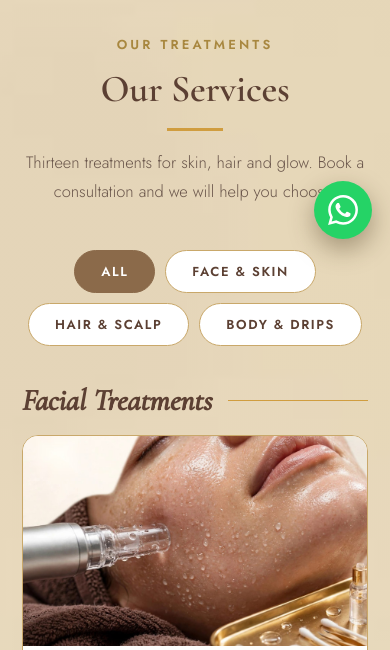
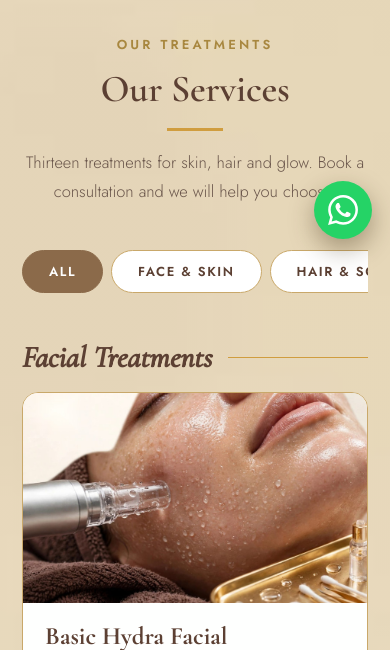
Before and after one commit to anamaslam432-source/viora-flask-done, a Flask app: page / in a window 390 px wide. Shown: the part 587-1237 px from the top of the page. Run offline with Flask 3, Linux system fonts and the light colour scheme.

Commit message:
Update style.css

```diff
--- a/static/css/style.css
+++ b/static/css/style.css
@@ -315,21 +315,22 @@ footer .fso a{display:grid;place-items:center;width:44px;height:44px;border-radi
 footer .fso a .si{width:21px;height:21px;color:inherit}
 footer .fso a:hover,footer .fso a:focus-visible{background:#8B6A4A;color:#fff;transform:translateY(-3px)}
 @media(max-width:560px){.ci li{font-size:17px}}
-/* SAFE FIX - Services filters ek line me */
+/* FINAL FIX - Services filters ek line me */
 @media (max-width:768px){
-  .filters, .filter-wrap, .service-filter, .treatment-filter, .category-filter{
+  .fl{
     display:flex!important;
     flex-wrap:nowrap!important;
     overflow-x:auto!important;
-    gap:10px!important;
+    gap:8px!important;
     justify-content:flex-start!important;
-    padding:0 10px 10px 10px!important;
+    padding-bottom:10px!important;
+    -webkit-overflow-scrolling:touch!important;
+    scrollbar-width:none!important;
   }
-  .filters button, .filter-wrap button, .service-filter button, .treatment-filter button,
-  .filters a, .filter-wrap a{
+  .fl::-webkit-scrollbar{display:none!important;}
+  .fl button{
     flex:0 0 auto!important;
     white-space:nowrap!important;
-    font-size:11px!important;
   }
 }
 
```
